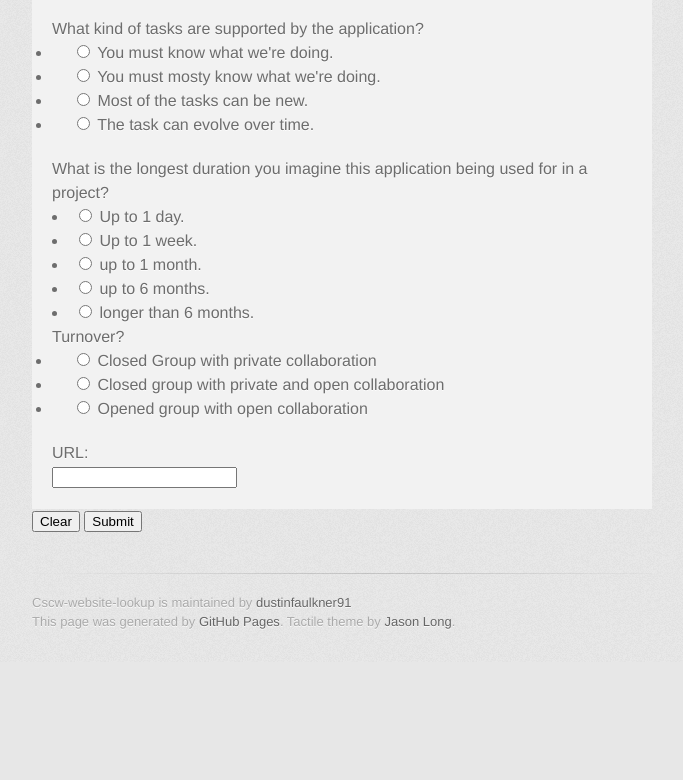
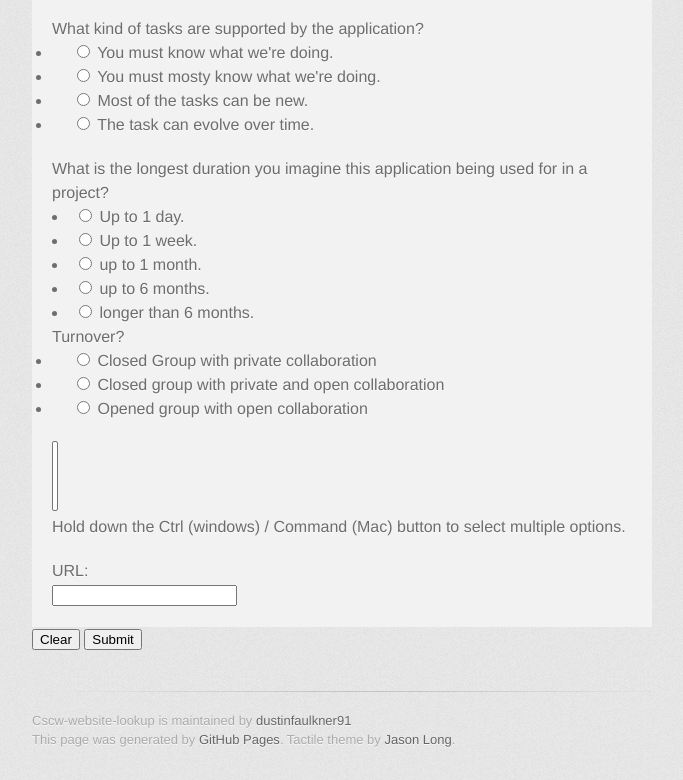
Before and after one commit to dustinfaulkner91/CSCW-Website-Register, a plain HTML site: page index.html in a window 1280 px wide. Shown: the part 1002-1782 px from the top of the page, without its empty margins (298-981 px from the left). Before the commit the page ends 1664 px from the top, so only its background shows below. Drawn offline with Linux system fonts and the light colour scheme; a web font is replaced by a local one.

Commit message:
Update
Testing select multiple

```diff
--- a/index.html
+++ b/index.html
@@ -170,6 +170,14 @@
       </li>
     </ul>
 
+    <select multiple>
+      <option value="volvo"></option>
+      <option value="saab"></option>
+      <option value="opel"></option>
+      <option value="audi"></option>
+    </select>
+    <p>Hold down the Ctrl (windows) / Command (Mac) button to select multiple options.</p>
+
     <form>
       URL:<br>
       <input type="text" name="URL">
```
